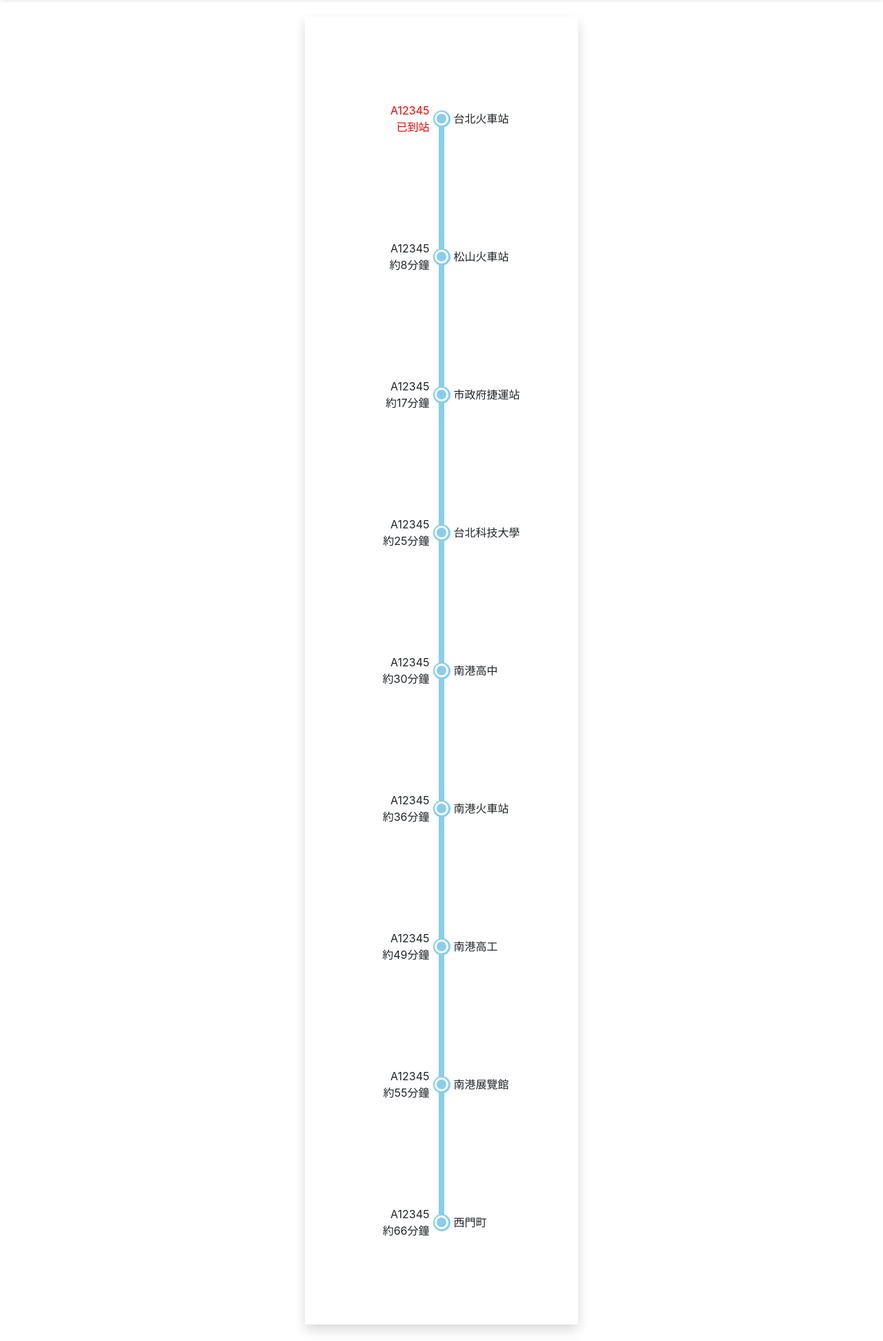
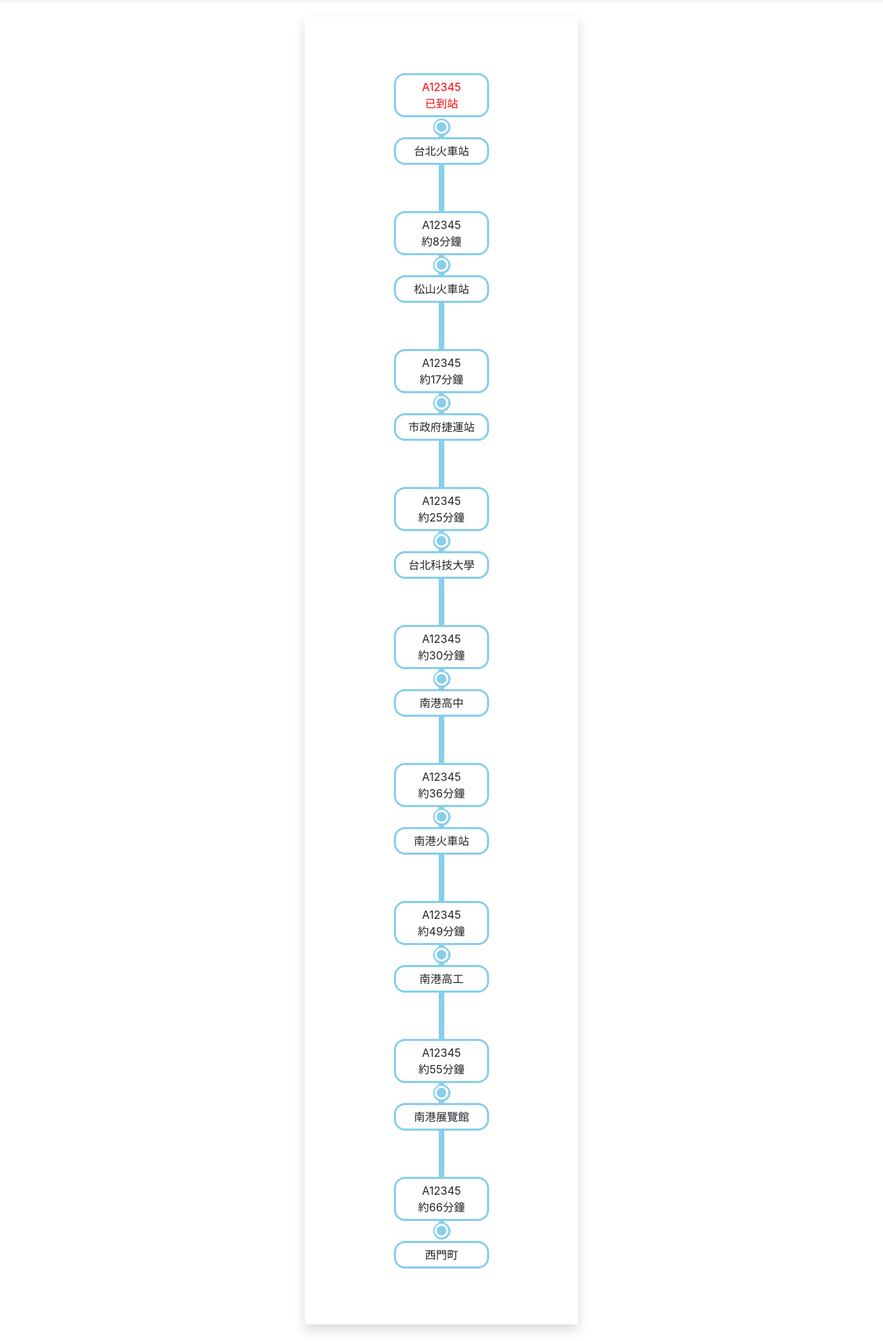
Before and after one commit to mackliu/th53j_National, a PHP site: page / in a window 1280 px wide. Shown: the part 100-2044 px from the top of the page at 69% size. Run offline with PHP 8.4, Linux system fonts and the light colour scheme; data comes from the database, SQL or seed files in the repository.

Commit message:
調整css讓站點資訊為上下顯示

```diff
--- a/index.php
+++ b/index.php
@@ -17,25 +17,34 @@
             height:200px;
             /* border:1px solid #ccc; */
             display: flex;
-            /* flex-direction:column; */
+            flex-direction:column;
             justify-content:center;
             align-items:center;
             position:relative;
         }
 
         .block-top,.block-bottom{
-            height:calc( ( 100% - 25px ) / 2);
+
             padding:5px;
             width:calc( ( 100% - 25px ) / 2);
             display: flex;
             align-items: center;
+            justify-content: center;
+            z-index:9;
+            margin:2px 0;
         }
         .block-top{
-            text-align: right;
-            justify-content: end;
+            text-align: center;
+            justify-content: center;
+            background:white;
+            border:3px solid skyblue;
+            border-radius:16px;
         }
         .block-bottom{
-            text-align-last: left;
+            background-color:white;
+            border:3px solid skyblue;
+            border-radius:16px;
+
         }
         /**建立站點的外型圓點 */
         .point{
```
